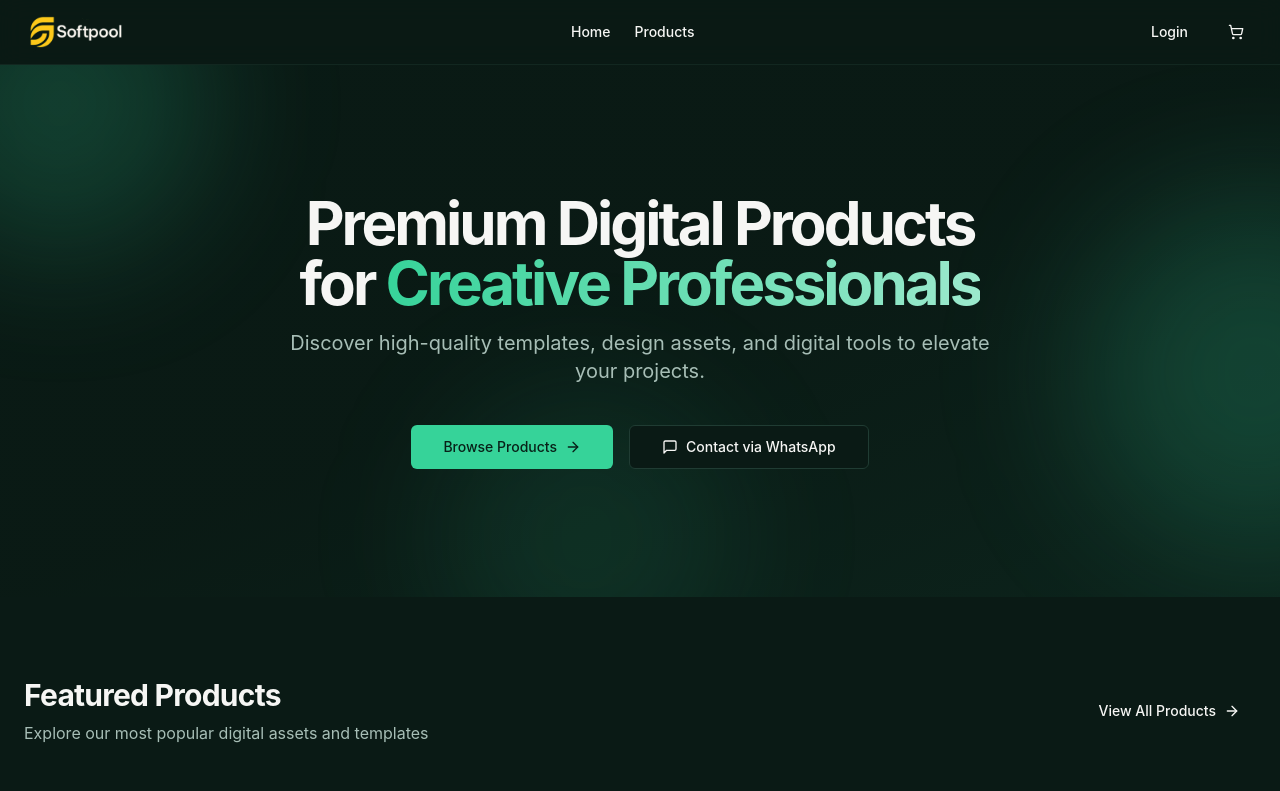
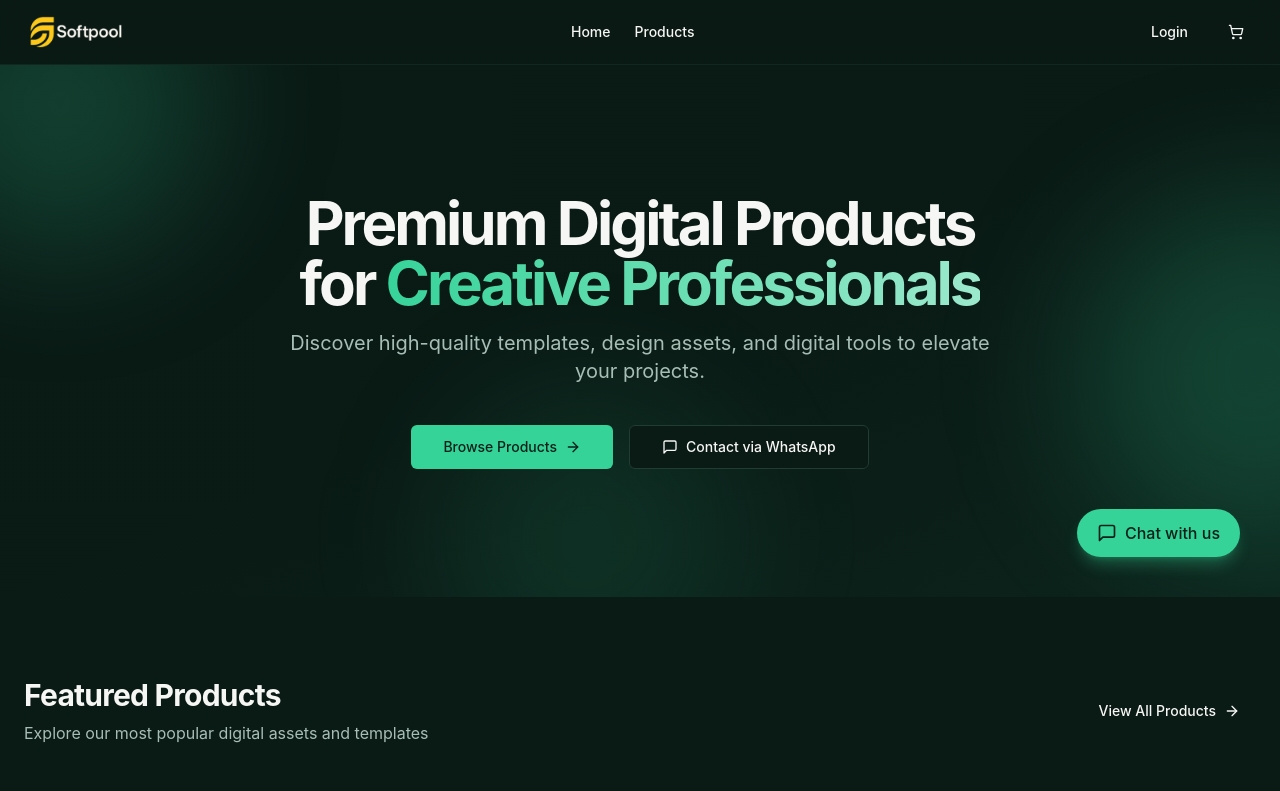
Before and after one commit to manopriyan6/softpool, a React (Vite) app: page / in a window 1280 px wide. Shown: the top 791 px of the page. Built offline with nearby package versions, Linux system fonts and the light colour scheme.

Commit message:
Changes
Co-authored-by: manopriyan6 <86639504+manopriyan6@users.noreply.github.com>

```diff
--- a/src/components/home/Hero.tsx
+++ b/src/components/home/Hero.tsx
@@ -13,6 +13,21 @@ const Hero = () => {
         <div className="absolute top-1/3 -right-24 h-80 w-80 rounded-full bg-accent/20 blur-3xl animate-blob" style={{ animationDelay: "2s" }} />
         <div className="absolute -bottom-24 left-1/3 h-72 w-72 rounded-full bg-primary/10 blur-3xl animate-blob" style={{ animationDelay: "4s" }} />
       </div>
+
+      {/* Floating WhatsApp chat button */}
+      <a
+        href="https://wa.me/1234567890"
+        target="_blank"
+        rel="noopener noreferrer"
+        aria-label="Chat with us on WhatsApp"
+        className="absolute bottom-6 right-6 md:bottom-10 md:right-10 z-10 group"
+      >
+        <span className="absolute inset-0 rounded-full bg-primary/40 animate-ping" />
+        <span className="relative flex items-center gap-2 rounded-full bg-primary text-primary-foreground px-5 py-3 shadow-lg shadow-primary/30 transition-transform hover-scale">
+          <MessageSquare className="h-5 w-5" />
+          <span className="hidden sm:inline font-medium">Chat with us</span>
+        </span>
+      </a>
 
       <div className="container px-4 md:px-6">
         <div className="flex flex-col items-center text-center space-y-10">
```
